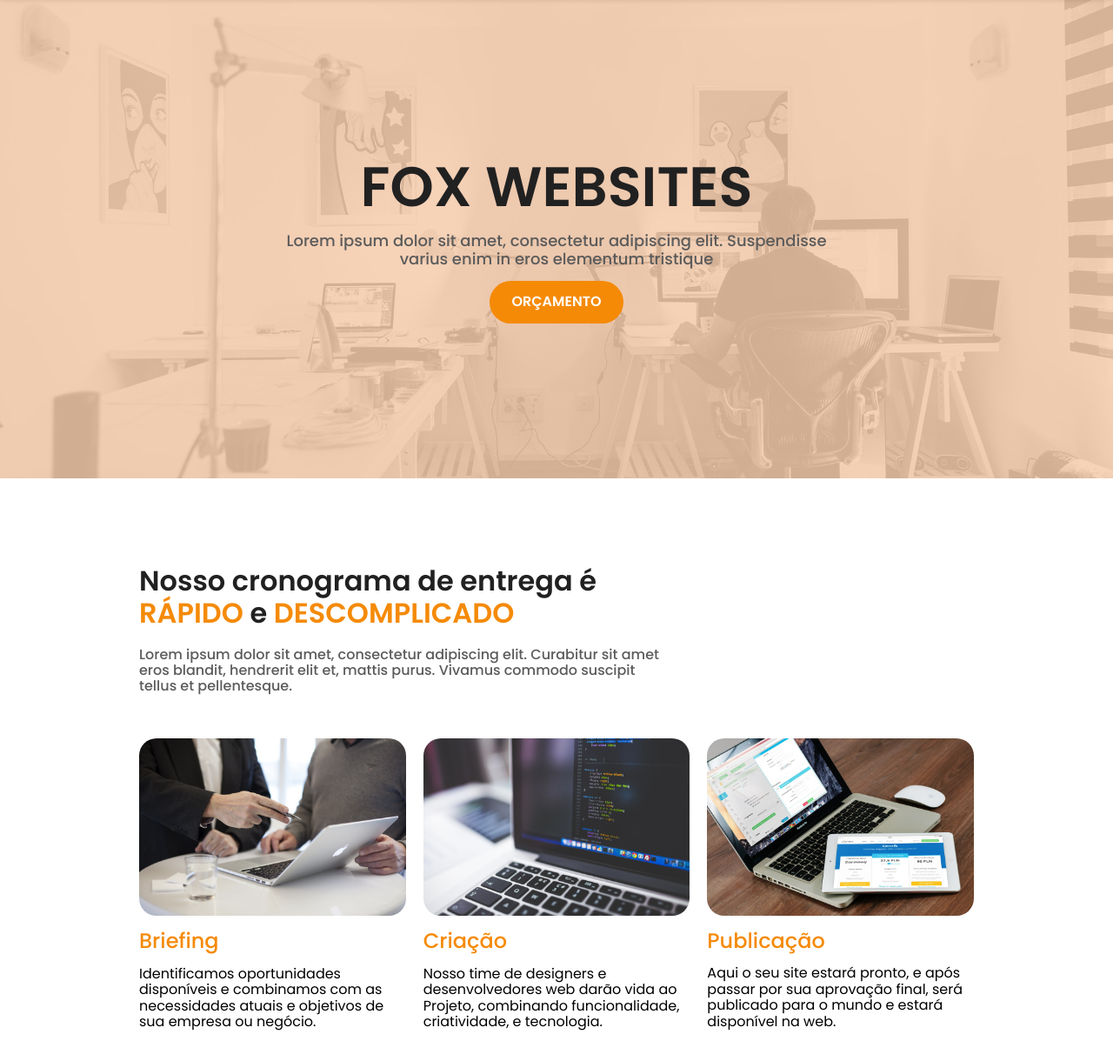
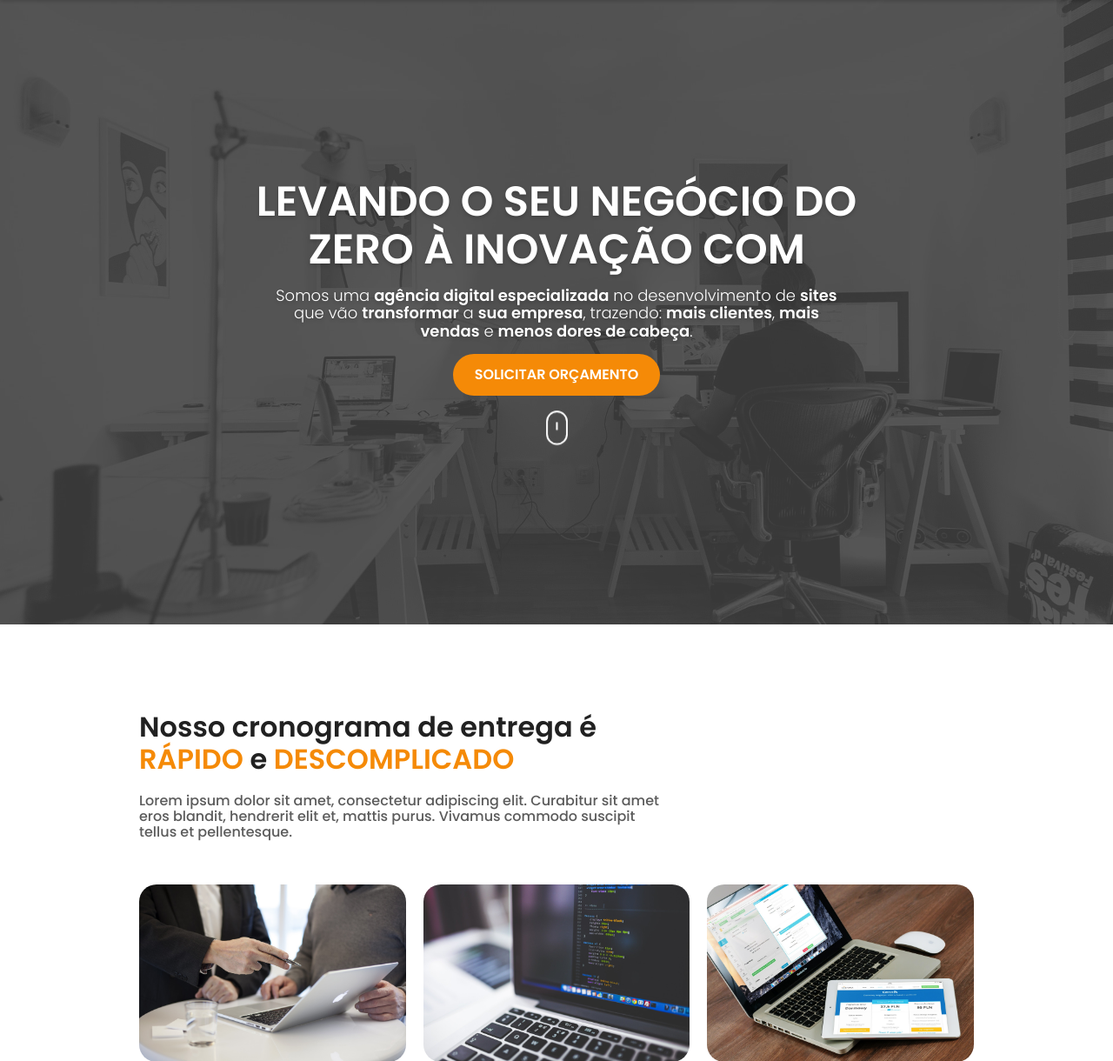
Before and after one commit to Fox-Websites/Fox-Webites, a PHP site: page / in a window 1280 px wide. Shown: the part 82-1302 px from the top of the page at 87% size. Run offline with PHP 8.4, Linux system fonts and the light colour scheme; some libraries are stand-ins or nearby versions.

Commit message:
Alteração do Banner

```diff
--- a/index.html
+++ b/index.html
@@ -6,12 +6,14 @@
     <meta http-equiv="X-UA-Compatible" content="IE=edge" />
     <meta name="viewport" content="width=device-width, initial-scale=1.0" />
     <title>Fox Websites | Desenvolvimento profissional de sites</title>
-    <meta name="description" content="Agência Digital especializada no desenvolvimento de sites que vão transformar o seu negócio, trazendo mais clientes e mais vendas." />
+    <meta name="description"
+        content="Agência Digital especializada no desenvolvimento de sites que vão transformar o seu negócio, trazendo mais clientes e mais vendas." />
     <link rel="canonical" href="https://fox-websites.netlify.app/#" />
     <meta property="og:locale" content="pt_BR" />
     <meta property="og:type" content="website" />
     <meta property="og:title" content="Fox Websites | Desenvolvimento de Sites" />
-	<meta property="og:description" content="Agência Digital especializada no desenvolvimento de sites % que vão transformar o seu negócio, trazendo mais clientes e mais vendas." />
+    <meta property="og:description"
+        content="Agência Digital especializada no desenvolvimento de sites % que vão transformar o seu negócio, trazendo mais clientes e mais vendas." />
     <meta property="og:url" content="https://fox-websites.netlify.app/" />
     <meta property="og:site_name" content="Fox Websites" />
     <meta property="og:image" content="https://fox-websites.netlify.app/assets/images/about.jpg" />
@@ -65,12 +67,33 @@
             <div id="banner__background"></div>
         </div>
         <div id="banner__content">
-            <h1 id="banner__title">Fox Websites</h1>
-            <p id="banner_subtitle">Lorem ipsum dolor sit amet, consectetur adipiscing elit. Suspendisse varius enim
-                in eros elementum tristique</p>
+            <h1 id="banner__title">Levando o seu negócio do zero à inovação com<br><span class="typer" id="main"
+                    data-words="sites estratégicos,visibilidade na web,sites modernos" data-delay="100"
+                    data-deleteDelay="1000" data-colors="#f58a07"></span>
+                <span class="cursor" data-owner="main"></span>
+            </h1>
+            <p id="banner_subtitle">Somos uma <span>agência digital especializada</span> no desenvolvimento de
+                <span>sites</span> que vão <span>transformar</span> a <span>sua empresa</span>, trazendo: <span>mais
+                    clientes</span>, <span>mais vendas</span> e <span>menos dores de cabeça</span>.</p>
             <button id="banner__cta">
-                <p>Orçamento</p>
+                <p>Solicitar Orçamento</p>
             </button>
+            <div id="banner__scroll__down">
+                <svg width="25px" height="100%" viewBox="0 0 247 390" version="1.1" xmlns="http://www.w3.org/2000/svg"
+                    xmlns:xlink="http://www.w3.org/1999/xlink" style="
+                                fill-rule: evenodd;
+                                clip-rule: evenodd;
+                                stroke-linecap: round;
+                                stroke-linejoin: round;
+                                stroke-miterlimit: 1.5;
+                            ">
+                    <path id="wheel" d="M123.359,79.775l0,72.843"
+                        style="fill: none; stroke: #fff; stroke-width: 20px" />
+                    <path id="mouse"
+                        d="M236.717,123.359c0,-62.565 -50.794,-113.359 -113.358,-113.359c-62.565,0 -113.359,50.794 -113.359,113.359l0,143.237c0,62.565 50.794,113.359 113.359,113.359c62.564,0 113.358,-50.794 113.358,-113.359l0,-143.237Z"
+                        style="fill: none; stroke: #fff; stroke-width: 20px" />
+                </svg>
+            </div>
         </div>
     </section>
 
@@ -382,6 +405,7 @@
         </div>
     </div>
     <script src="https://unpkg.com/swiper@7/swiper-bundle.min.js"></script>
+    <script async src="https://unpkg.com/typer-dot-js@0.1.0/typer.js"></script>
     <script src="js/swiper.js"></script>
     <script src="js/script.js"></script>
     <script src="js/scrollReveal.js"></script>
--- a/style/scss/_base.scss
+++ b/style/scss/_base.scss
@@ -9,7 +9,7 @@ $davysGrey: #5b5b5b;
 $poppins: "Poppins", sans-serif;
 
 $widthContent: 960px;
-$boxHeight: 550px;
+$boxHeight: calc(100vh - 82px);
 
 ::-webkit-scrollbar-track {
   -webkit-box-shadow: inset 0 0 0.375rem rgba(0, 0, 0, 0.3);
--- a/style/scss/style.scss
+++ b/style/scss/style.scss
@@ -10,6 +10,15 @@
 @import "policy";
 @import "terms";
 @import "modal";
+
+@keyframes scroll {
+  0% {
+    transform: translateY(0);
+  }
+  30% {
+    transform: translateY(60px);
+  }
+}
 
 // TEMP
 .logo_temp {
@@ -152,8 +161,7 @@ html {
       position: absolute;
       width: 100%;
       height: $boxHeight;
-      background-color: #f4c09b;
-      opacity: 0.7;
+      background-color: rgba(33, 33, 33, 0.75);
     }
   }
   #banner__content {
@@ -166,19 +174,29 @@ html {
     align-items: center;
     gap: 15px;
     #banner__title {
-      width: 650px;
+      width: 700px;
       font-weight: 600;
-      color: $raisinBlack;
-      font-size: 64px;
+      color: $white;
+      font-size: 48px;
       text-align: center;
       text-transform: uppercase;
+      text-shadow: 0 2px 4px rgba(0, 0, 0, 0.2);
+      span {
+        #main.typer {
+          color: $tangerine;
+        }
+      }
     }
     #banner_subtitle {
       width: 650px;
-      font-weight: 500;
-      color: $davysGrey;
+      font-weight: 300;
+      color: $white;
       font-size: 18px;
       text-align: center;
+      text-shadow: 0 2px 4px rgba(0, 0, 0, 0.2);
+      span {
+        font-weight: bold;
+      }
     }
     #banner__cta {
       border: none;
@@ -194,9 +212,16 @@ html {
       border-radius: 25px;
       transition: 0.5s cubic-bezier(0.06, 0.29, 0.19, 1.4);
       &:hover {
-        background-color: $peachOrange;
+        background-color: $white;
         p {
           color: $tangerine;
+        }
+      }
+    }
+    #banner__scroll__down {
+      svg {
+        #wheel {
+          animation: scroll ease 2s infinite;
         }
       }
     }
@@ -263,7 +288,7 @@ html {
                   transition: 0.5s cubic-bezier(0.06, 0.29, 0.19, 1.4);
                   fill: $white;
                 }
-                &:hover path{
+                &:hover path {
                   fill: $tangerine;
                 }
               }
@@ -362,7 +387,7 @@ html {
             cursor: pointer;
             transition: 0.5s cubic-bezier(0.06, 0.29, 0.19, 1.4);
             &:hover {
-              background-color: $peachOrange;
+              background-color: $white;
               color: $tangerine;
             }
           }
@@ -481,6 +506,7 @@ html {
       }
       #footer__information {
         flex-direction: column-reverse;
+        margin-top: 25px;
         #footer__information__copyright {
           p {
             color: $white;
@@ -596,7 +622,7 @@ html {
     #banner__content {
       #banner__title {
         width: 100%;
-        font-size: 42px;
+        font-size: 32px;
       }
       #banner_subtitle {
         width: 100%;
```
Also changed, not shown: blog.html (+25 -7 lines), portifolio.html (+25 -7 lines), sobre.html (+25 -7 lines), style/css/style.css. Lines whose indentation alone changed are shown as unchanged.
